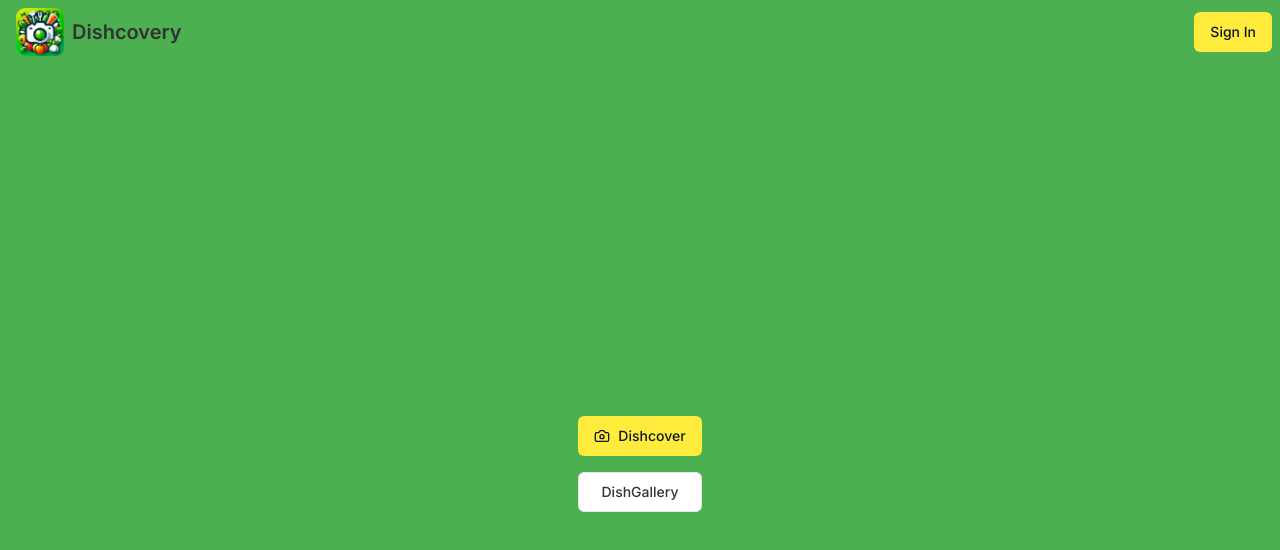
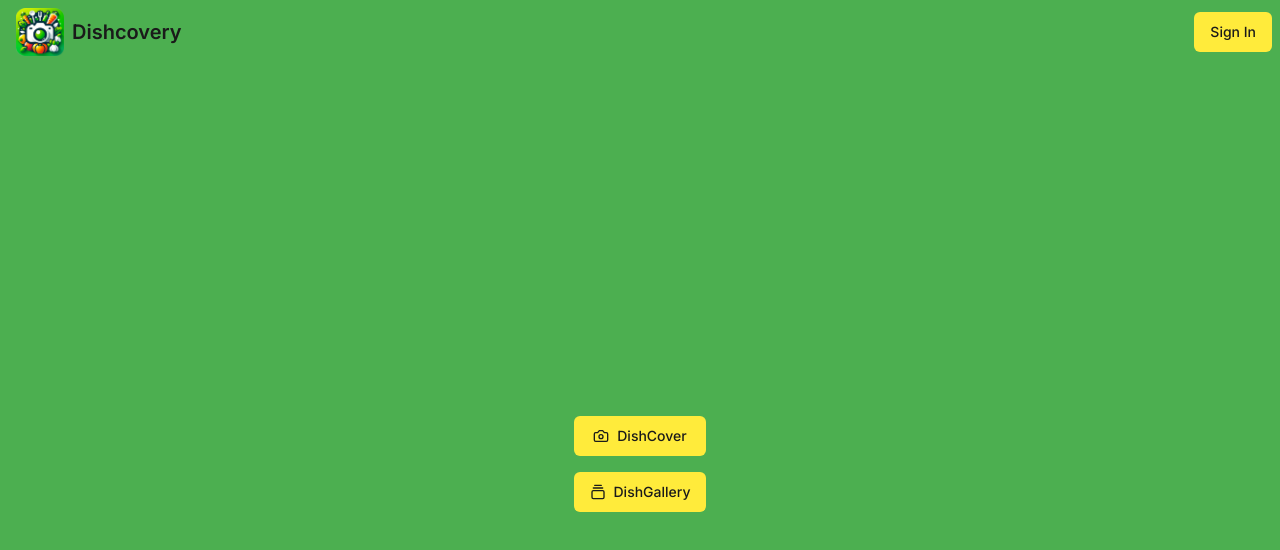
Before and after one commit to itsOmSarraf/dishcovery-nextjs, a Next.js app: page / in a window 1280 px wide. Shown: the top 550 px of the page. Built offline with nearby package versions, Linux system fonts and the light colour scheme; no server answers.

Commit message:
colorings

```diff
--- a/src/app/page.tsx
+++ b/src/app/page.tsx
@@ -1,15 +1,15 @@
 'use client'
 import { Button } from "@/components/ui/button";
 import { useRouter } from "next/navigation";
-import { CameraIcon } from "lucide-react";
+import { CameraIcon, GalleryVerticalEnd } from "lucide-react";
 export default function Home() {
   const router = useRouter();
 
   return (
     <div className="flex items-center justify-center min-h-screen">
       <div className="flex flex-col gap-4">
-        <Button onClick={() => router.push('/recommend')} variant="secondary"><CameraIcon />Dishcover</Button>
-        <Button onClick={() => router.push('/gallery')} variant={'outline'} >DishGallery</Button>
+        <Button onClick={() => router.push('/recommend')} variant="secondary"><CameraIcon />DishCover</Button>
+        <Button onClick={() => router.push('/gallery')} variant={'secondary'} ><GalleryVerticalEnd /> DishGallery</Button>
       </div>
     </div>
   );
--- a/src/components/navbar.tsx
+++ b/src/components/navbar.tsx
@@ -27,7 +27,7 @@ export default async function NavBar() {
                 </div>
             </Link>
 
-            {!session?.user ? (
+            {!session?.user?.image ? (
                 <SignIn />
             ) : (
                 <Menubar className="border-0">
@@ -45,7 +45,7 @@ export default async function NavBar() {
                                 </Avatar>
                             </div>
                         </MenubarTrigger>
-                        <MenubarContent className="min-w-[200px]">
+                        <MenubarContent className="min-w-[200px] mr-8 -mt-2">
                             <Link href="/me">
                                 <MenubarItem className="cursor-pointer">
                                     Profile
--- a/src/components/ui/button.tsx
+++ b/src/components/ui/button.tsx
@@ -35,7 +35,7 @@ const buttonVariants = cva(
 
 export interface ButtonProps
   extends React.ButtonHTMLAttributes<HTMLButtonElement>,
-    VariantProps<typeof buttonVariants> {
+  VariantProps<typeof buttonVariants> {
   asChild?: boolean
 }
 
--- a/tailwind.config.ts
+++ b/tailwind.config.ts
@@ -19,18 +19,93 @@ const config: Config = {
 		},
 		extend: {
 			colors: {
-				border: 'hsl(var(--border))',
-				input: 'hsl(var(--input))',
-				ring: 'hsl(var(--ring))',
-				background: '#FFFFFF',
-				foreground: '#333333',
+				border: {
+					DEFAULT: 'hsl(var(--border))',
+					dark: 'hsl(var(--border-dark))'
+				},
+				input: {
+					DEFAULT: 'hsl(var(--input))',
+					dark: 'hsl(var(--input-dark))'
+				},
+				ring: {
+					DEFAULT: 'hsl(var(--ring))',
+					dark: 'hsl(var(--ring-dark))'
+				},
+				background: {
+					DEFAULT: '#FFFFFF',
+					dark: '#121212'
+				},
+				foreground: {
+					DEFAULT: '#1A1A1A',
+					dark: '#E5E5E5'
+				},
 				primary: {
+					50: '#E8F5E9',
+					100: '#C8E6C9',
+					200: '#A5D6A7',
+					300: '#81C784',
+					400: '#66BB6A',
+					500: '#4CAF50', // DEFAULT
+					600: '#43A047',
+					700: '#388E3C',
+					800: '#2E7D32',
+					900: '#1B5E20',
 					DEFAULT: '#4CAF50',
-					foreground: 'hsl(var(--primary-foreground))'
+					foreground: '#FFFFFF'
 				},
 				secondary: {
+					50: '#FFFDE7',
+					100: '#FFF9C4',
+					200: '#FFF59D',
+					300: '#FFF176',
+					400: '#FFEE58',
+					500: '#FFEB3B', // DEFAULT
+					600: '#FDD835',
+					700: '#FBC02D',
+					800: '#F9A825',
+					900: '#F57F17',
 					DEFAULT: '#FFEB3B',
-					foreground: 'hsl(var(--secondary-foreground))'
+					foreground: '#1A1A1A'
+				},
+				accent: {
+					50: '#EDE7F6',
+					100: '#D1C4E9',
+					200: '#B39DDB',
+					300: '#9575CD',
+					400: '#7E57C2',
+					500: '#673AB7', // DEFAULT - Deep Purple
+					600: '#5E35B1',
+					700: '#512DA8',
+					800: '#4527A0',
+					900: '#311B92',
+					DEFAULT: '#673AB7',
+					foreground: '#FFFFFF'
+				},
+				info: {
+					50: '#E3F2FD',
+					100: '#BBDEFB',
+					200: '#90CAF9',
+					300: '#64B5F6',
+					400: '#42A5F5',
+					500: '#2196F3', // DEFAULT
+					600: '#1E88E5',
+					700: '#1976D2',
+					800: '#1565C0',
+					900: '#0D47A1',
+					DEFAULT: '#2196F3',
+					foreground: '#FFFFFF'
+				},
+				success: {
+					DEFAULT: '#4CAF50',
+					foreground: '#FFFFFF'
+				},
+				warning: {
+					DEFAULT: '#FF9800',
+					foreground: '#1A1A1A'
+				},
+				error: {
+					DEFAULT: '#F44336',
+					foreground: '#FFFFFF'
 				},
 				destructive: {
 					DEFAULT: 'hsl(var(--destructive))',
@@ -40,10 +115,6 @@ const config: Config = {
 					DEFAULT: 'hsl(var(--muted))',
 					foreground: 'hsl(var(--muted-foreground))'
 				},
-				accent: {
-					DEFAULT: '#FF5722',
-					foreground: 'hsl(var(--accent-foreground))'
-				},
 				popover: {
 					DEFAULT: 'hsl(var(--popover))',
 					foreground: 'hsl(var(--popover-foreground))'
@@ -52,7 +123,6 @@ const config: Config = {
 					DEFAULT: 'hsl(var(--card))',
 					foreground: 'hsl(var(--card-foreground))'
 				},
-				info: '#2196F3',
 				sidebar: {
 					DEFAULT: 'hsl(var(--sidebar-background))',
 					foreground: 'hsl(var(--sidebar-foreground))',
@@ -71,20 +141,12 @@ const config: Config = {
 			},
 			keyframes: {
 				'accordion-down': {
-					from: {
-						height: '0'
-					},
-					to: {
-						height: 'var(--radix-accordion-content-height)'
-					}
+					from: { height: '0' },
+					to: { height: 'var(--radix-accordion-content-height)' }
 				},
 				'accordion-up': {
-					from: {
-						height: 'var(--radix-accordion-content-height)'
-					},
-					to: {
-						height: '0'
-					}
+					from: { height: 'var(--radix-accordion-content-height)' },
+					to: { height: '0' }
 				}
 			},
 			animation: {
```
Also changed, not shown: 1 other file (tests, documents, lock files or other folders).
